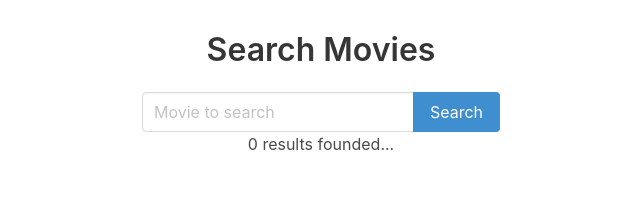
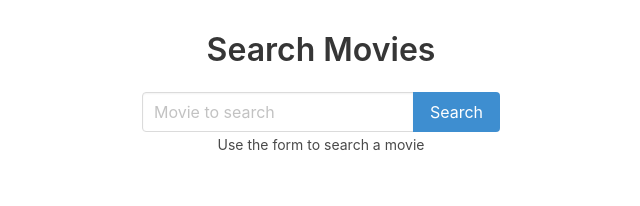
Before and after one commit to Pauliih/movie_search_react, a React (Create React App) app: page / in a window 1280 px wide. Shown: the top 206 px of the page, without its empty margins (319-959 px from the left). Built offline with nearby package versions, Linux system fonts and the light colour scheme.

Commit message:
fix 0 results founded in the page

```diff
--- a/src/App.js
+++ b/src/App.js
@@ -9,12 +9,19 @@
 // 1 Instalamos Bulma: npm install bulma --save --save-exact
 
 class App extends Component {
-  // Inicializamos un state para results como un array vacío
-  state = { results: [] }
+  // Añadimos un state nuevo usedSearch al componente app que evalue si hemos usado la búsqueda
+  state = { usedSearch: false, results: [] }
   // creo método _renderResults
   _handleResults = (results) => {
-    // Actualizo el state del componentes con los nuevos results
-    this.setState({results})
+    // Actualizo el state del componentes con los nuevos results y el state usedSearch a true (ya que usamos el buscador)
+    this.setState({results, usedSearch: true})
+  }
+
+  _renderResults() {
+    return this.state.results.length === 0
+      ? <p>\u1F914 Sorry! 0 results founded...</p>
+    // Renderizamos pasando la prop movies que tendrá como valor el state results donde estan todas las peliculas encontradas
+    : <MoviesList movies={this.state.results} />
   }
 
   render() {
@@ -25,10 +32,10 @@
           {/* Le pasamos la prop onResults para que ejecute los resultados */}
           <SearchForm onResults={this._handleResults}/>
         </div>
-          {this.state.results.length === 0
-            ? <p>0 results founded...</p>
-            // Le pasamos la prop movies que tendrá como valor el state results donde estan todas las peliculas encontradas
-            : <MoviesList movies={this.state.results}/>
+          {/* como al ingresar no hemos buscado una pelicula nos mostrará el mensaje, pero al buscar ejecutará el método _renderResults */}
+          {this.state.usedSearch
+            ? this._renderResults()
+            : <small>Use the form to search a movie</small>
           }
       </div>
     );
```
